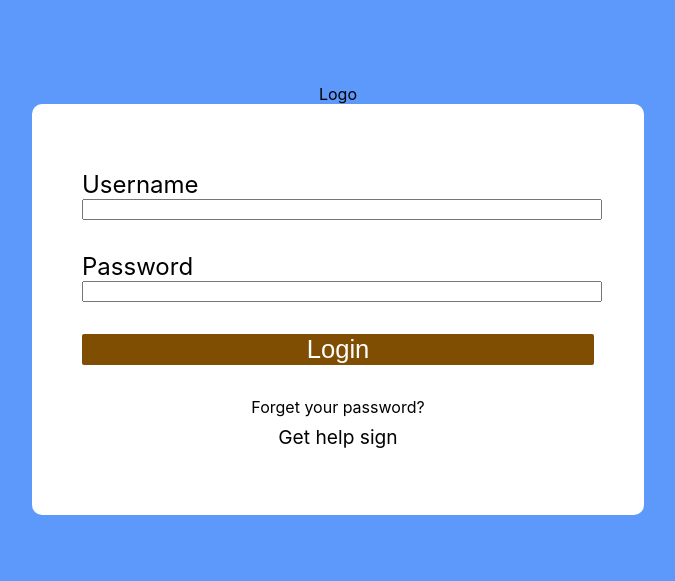
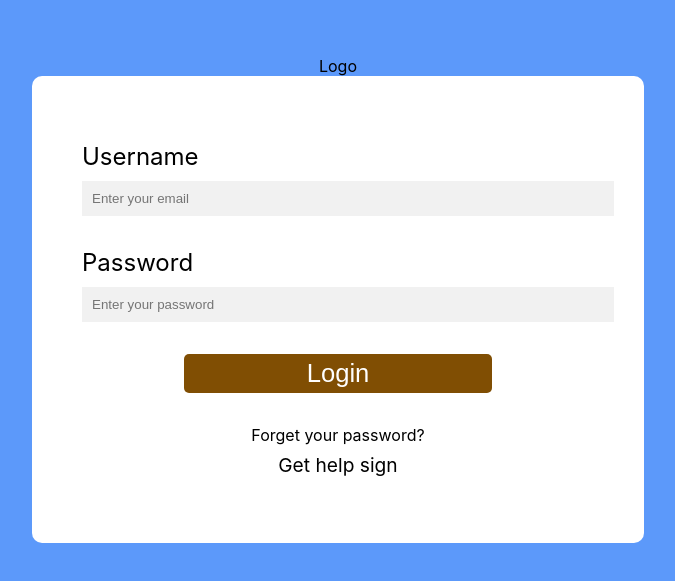
Before and after one commit to ayangd/DesArt, a React (Create React App) app in the folder frontend/: page /login in a window 1280 px wide. Shown: the part 101-682 px from the top of the page, without its empty margins (302-977 px from the left). Built offline with nearby package versions, Linux system fonts and the light colour scheme.

Commit message:
Mengedit Login Page

```diff
--- a/frontend/src/page/login.js
+++ b/frontend/src/page/login.js
@@ -19,8 +19,15 @@ const useStyles = createUseStyles({
         width: '40vw',
         '& > div': {
             '& > input': {
-                display: 'block',
                 width: '100%',
+                padding: '10px',
+                margin: '10px 0 0 0',
+                display: 'inline-block',
+                border: 'none',
+                background: '#f1f1f1',
+                '& :focus':{
+                    backgroundColor: '#ddd',
+                },
             },
             '& > label': {
                 fontSize: '1.5em',
@@ -30,15 +37,22 @@ const useStyles = createUseStyles({
             margin: '16px 0',
         },
     },
-    submit: {
+    loginBtn: {
+        display: "flex",
+        justifyContent: "center",
+        '& > button':{
             backgroundColor: '#804e03',
             border: 'none',
             fontSize: '1.6em',
-        borderRadius: '2px',
+            borderRadius: '5px',
             color: 'white',
+            width: '60%',
+            padding: '5px 0',
             '&:hover': {
                 backgroundColor: '#d17e02',
             },
+        },
+
     },
     forgetPassword: {
         display: 'flex',
@@ -78,15 +92,17 @@ function Login() {
             <form className={classes.form} onSubmit={onSubmit}>
                 <div>
                     <label>Username</label>
-                    <input type="text" value={username} onChange={onChangeUsername} />
+                    <input type="text" placeholder="Enter your email" value={username} onChange={onChangeUsername} />
                 </div>
 
                 <div>
                     <label>Password</label>
-                    <input type="password" value={password} onChange={onChangePassword} />
+                    <input type="password" placeholder="Enter your password" value={password} onChange={onChangePassword} />
                 </div>
 
-                <input type="submit" value="Login" className={classes.submit} />
+                <div className={classes.loginBtn}>
+                    <button type="submit" >Login</button>
+                </div>
 
                 <div className={classes.forgetPassword}>
                     <span className="forget">Forget your password?</span>
```
Lines whose indentation alone changed are shown as unchanged.
